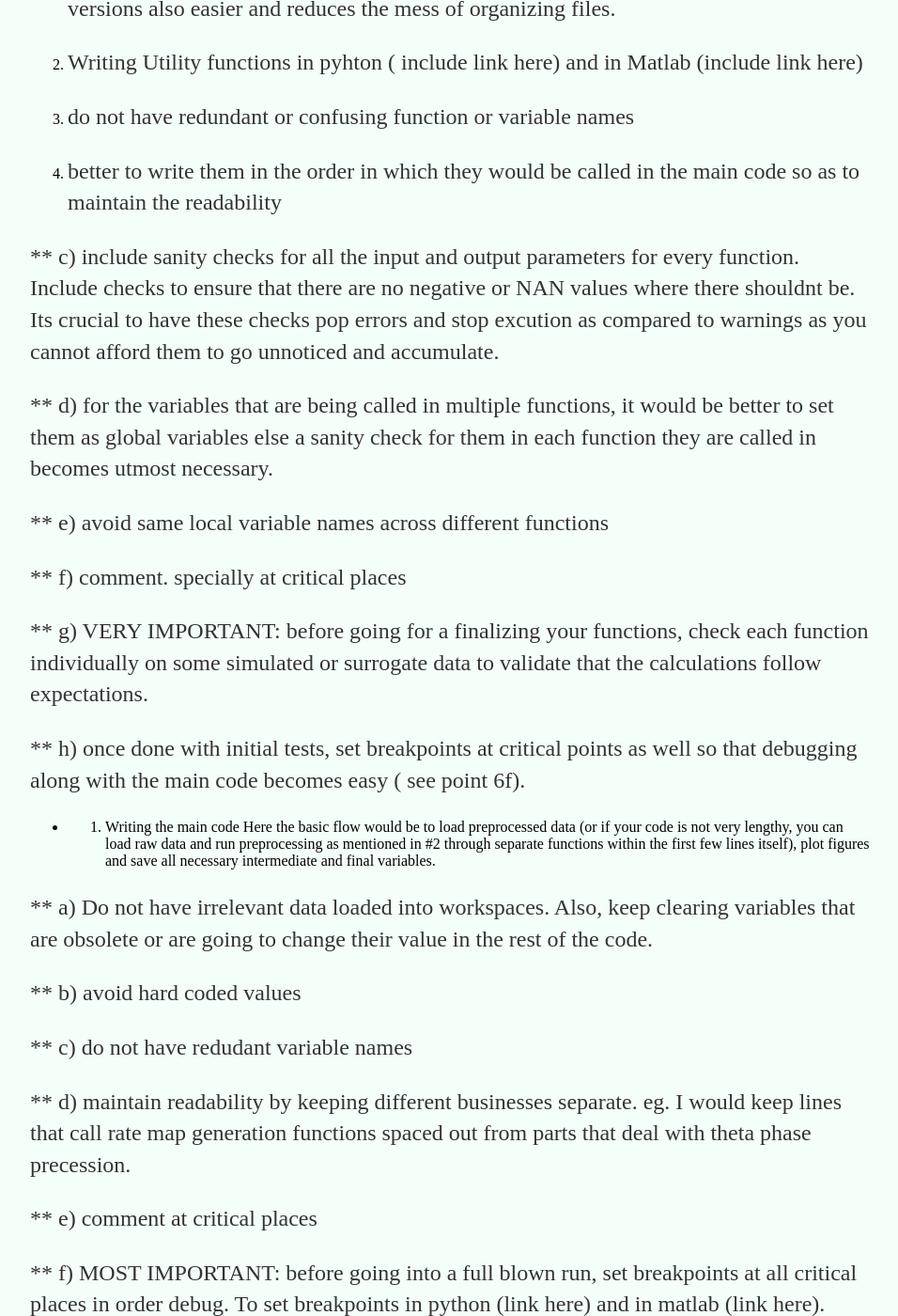
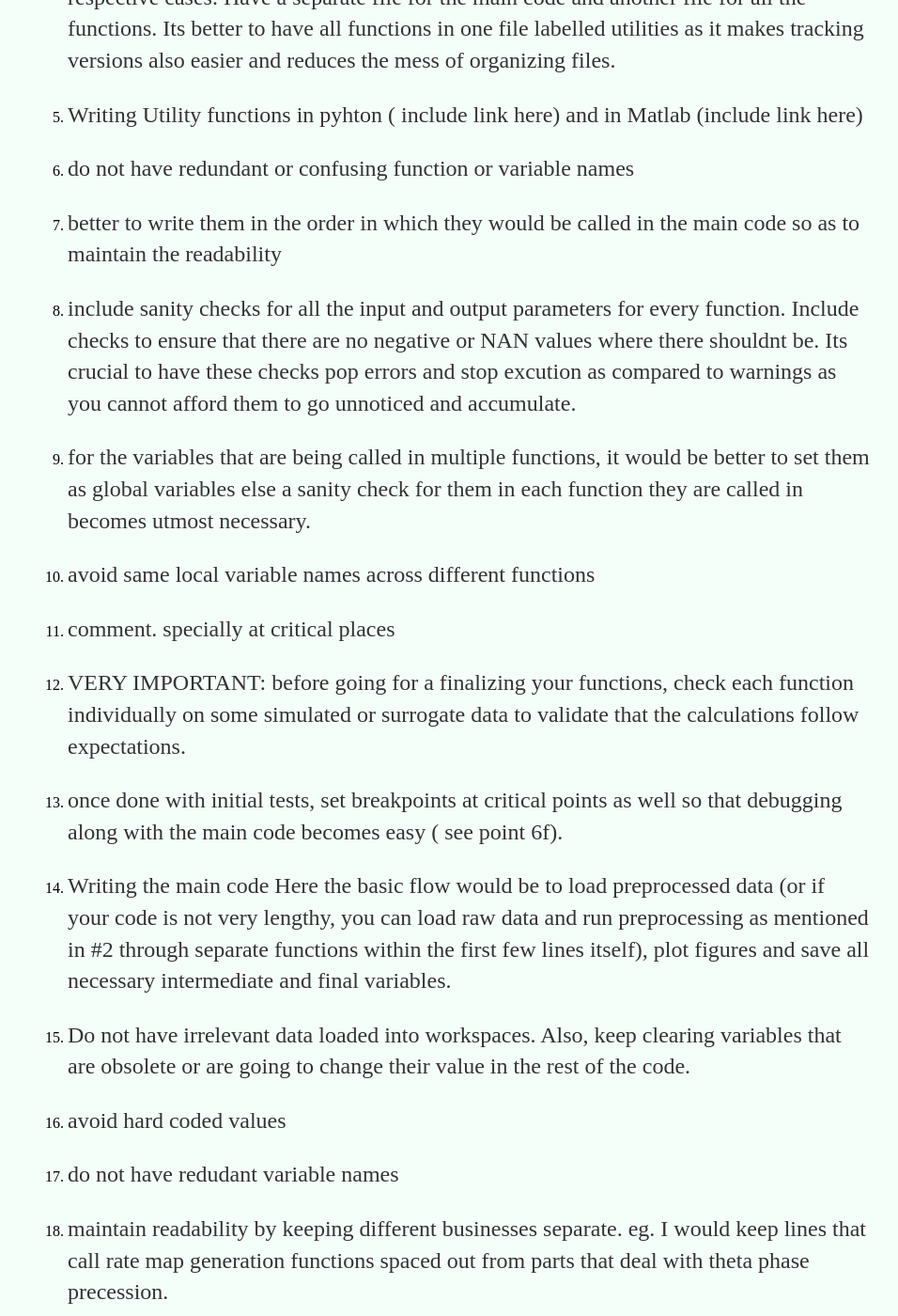
Before and after one commit to AdiBish/adibish.github.io, a Jekyll site: the page built from _posts/2020-09-09-Neat Coding Practices to minimize errors.md, in a window 1280 px wide and 1400 px high, scrolled down 884 px. Shown: the whole window at 94% size, without its empty margins (160-1116 px from the left). Built offline with Jekyll 4.4.1, drawn with Linux system fonts in a browser that asks for light colours; our own code applies the rules of GitHub Pages for plain Markdown files; comment, search, counter and statistics services are not loaded; some of the changed lines change nothing that is shown; some of the changed text lies outside the part shown.

Commit message:
Update 2020-09-09-Neat Coding Practices to minimize errors.md

```diff
--- a/_posts/2020-09-09-Neat Coding Practices to minimize errors.md
+++ b/_posts/2020-09-09-Neat Coding Practices to minimize errors.md
@@ -3,52 +3,52 @@
 
 I will be using analysis of experimental data that I do routinely as an example.
 
-Where to start:
+*Where to start:*
 Assuming that you have collected some interesting data and want to see if there are particular trends in your data.
 1. Identify the type of raw data that you need to work upon and identify its structure: For neural data, do you need spike data, local field potentials, calcium imaging. Are there any behavioural data to correlate: video frames for position, TTL timestamps for various events etc.
-1. Prepare the raw data: check if any preprocessing would be required e.g. spike data needs to be sorted into various session types or the gains of local field potentials need to be matched across channels and animals.
+2. Prepare the raw data: check if any preprocessing would be required e.g. spike data needs to be sorted into various session types or the gains of local field potentials need to be matched across channels and animals.
 All these are crucial in order to ensure that the data set you are setting with in the first place is correct.
-1. Pen and paper for psuedoalgorithm: sketch out the outline of the calculations that would be needed and the basic algorithm before setting out on writing the final code.
+3. Pen and paper for psuedoalgorithm: sketch out the outline of the calculations that would be needed and the basic algorithm before setting out on writing the final code.
 
-Neat writing to minimize errors and increase readability:
+   *Neat writing to minimize errors and increase readability:*
 
-1. Modular approach, Create Functions: Most of the times, you would have to do very different calculations within the same algorithm. Also, many calculations might have to be repeated at various steps. In such cases, its better to put these calculations in separate functions to make your scripts more legible and avoid errors due to copy paste in the respective cases. Have a separate file for the main code and another file for all the functions. Its better to have all functions in one file labelled utilities as it makes tracking versions also easier and reduces the mess of organizing files.
+4. Modular approach, Create Functions: Most of the times, you would have to do very different calculations within the same algorithm. Also, many calculations might have to be repeated at various steps. In such cases, its better to put these calculations in separate functions to make your scripts more legible and avoid errors due to copy paste in the respective cases. Have a separate file for the main code and another file for all the functions. Its better to have all functions in one file labelled utilities as it makes tracking versions also easier and reduces the mess of organizing files.
 
-1. Writing Utility functions in pyhton ( include link here) and in Matlab (include link here)
+5. Writing Utility functions in pyhton ( include link here) and in Matlab (include link here)
 
   1. do  not have redundant or confusing function or variable names
 
-  1. better to write them in the order in which they would be called in the main code so as to maintain the readability
+  2. better to write them in the order in which they would be called in the main code so as to maintain the readability
 
-** c) include sanity checks for all the input and output parameters for every function. Include checks to ensure that there are no negative or NAN values where there shouldnt be.
+  3. include sanity checks for all the input and output parameters for every function. Include checks to ensure that there are no negative or NAN values where there shouldnt be.
   Its crucial to have these checks pop errors and stop excution as compared to warnings as you cannot afford them to go unnoticed and accumulate.
 
-** d) for the variables that are being called in multiple functions, it would be better to set them as global variables else a sanity check for them in each function they are   called in becomes utmost necessary.
+  4. for the variables that are being called in multiple functions, it would be better to set them as global variables else a sanity check for them in each function they are   called in becomes utmost necessary.
 
-** e) avoid same local variable names across different functions
+  5. avoid same local variable names across different functions
 
-** f) comment. specially at critical places
+  6. comment. specially at critical places
 
-** g) VERY IMPORTANT: before going for a finalizing your functions, check each function individually on some simulated or surrogate data to validate that the calculations follow expectations.
+  7. VERY IMPORTANT: before going for a finalizing your functions, check each function individually on some simulated or surrogate data to validate that the calculations follow expectations.
 
-** h) once done with initial tests, set breakpoints at critical points as well so that debugging along with the main code becomes easy ( see point 6f).
+  8. once done with initial tests, set breakpoints at critical points as well so that debugging along with the main code becomes easy ( see point 6f).
 
-* 6. Writing the main code
+6. Writing the main code
 Here the basic flow would be to load preprocessed data (or if your code is not very lengthy, you can load raw data and run preprocessing as mentioned in #2 through separate functions within the first few lines itself), plot figures and save all necessary intermediate and final variables.
 
-** a) Do not have irrelevant data loaded into workspaces. Also, keep clearing variables that are obsolete or are going to change their value in the rest of the code.
+  1. Do not have irrelevant data loaded into workspaces. Also, keep clearing variables that are obsolete or are going to change their value in the rest of the code.
 
-** b) avoid hard coded values
+  2. avoid hard coded values
 
-** c) do not have redudant variable names
+  3. do not have redudant variable names
 
-** d) maintain readability by keeping different businesses separate. eg. I would keep lines that call rate map generation functions spaced out from parts that deal with theta phase precession.
+  4. maintain readability by keeping different businesses separate. eg. I would keep lines that call rate map generation functions spaced out from parts that deal with theta phase precession.
 
-** e) comment at critical places
+  5. comment at critical places
 
-** f) MOST IMPORTANT: before going into a full blown run, set breakpoints at all critical places in order debug. To set breakpoints in python (link here) and in matlab (link here).
+  6. MOST IMPORTANT: before going into a full blown run, set breakpoints at all critical places in order debug. To set breakpoints in python (link here) and in matlab (link here).
 
-* 7. how to debug.
+7. how to debug.
 once all break points are set, run your script one an example or simulated data set. Have manually calculated results as well and as you debug so that you can validate at every step.
 
 I am hoping this will help all potential coders. Any feedback or inputs are welcome.
```
